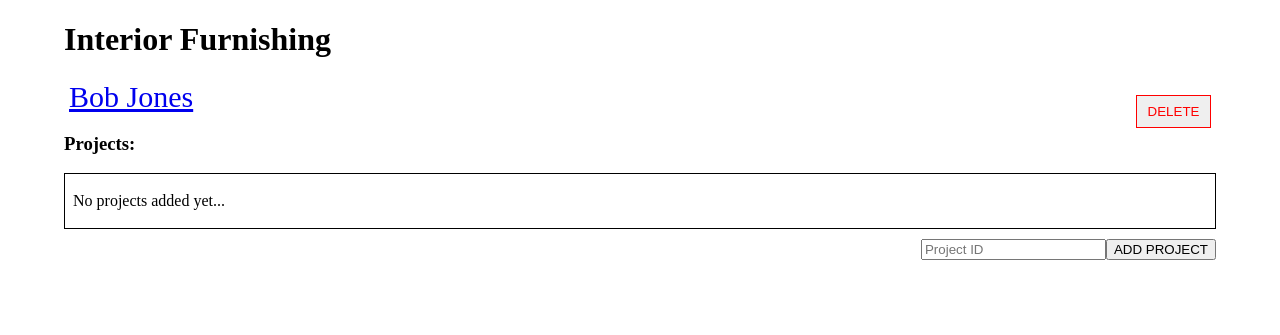
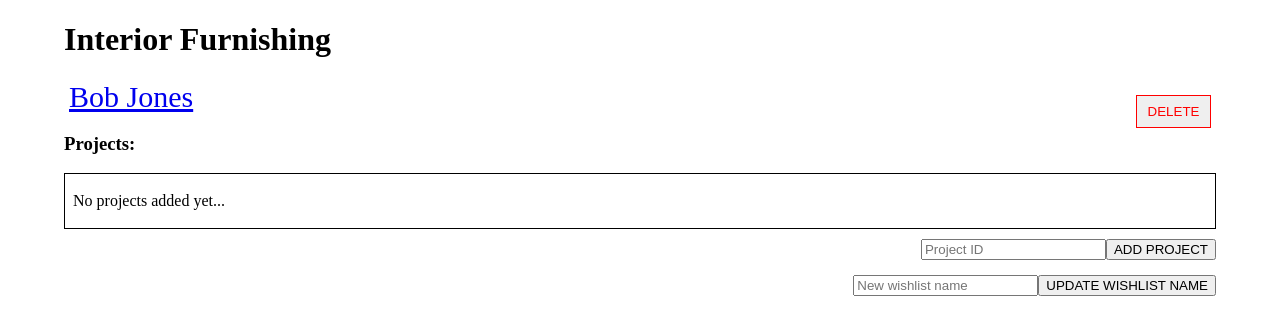
Before and after one commit to JacobZhu-zjc/Creatables, a PHP site: page /wishlist_viewer.php?id=2 in a window 1280 px wide. Shown: the top 335 px of the page. Run offline with PHP 8.4, Linux system fonts and the light colour scheme; a user stored in the database is signed in; data comes from the database, SQL or seed files in the repository.

Commit message:
Added functionality for button with updating name

```diff
--- a/htdocs/wishlist_viewer.php
+++ b/htdocs/wishlist_viewer.php
@@ -123,13 +123,22 @@ if (isset($_SESSION["username"])) {
 </div>
 
 <?php
-    // Optionally displaying the button to add new projects if the current user is the creator
     if ($logged_in_as_creator) {
+        // Optionally displaying the text field to add new projects if the current user is the creator
         echo('<form action="api/add_project_to_wishlist.php" method="post">');
         echo('<input type="text" placeholder="Project ID" name="projectID">');
         echo('<input type="hidden" value="'.$wlid.'" name="wishlistID">');
         echo('<input type="submit" value="ADD PROJECT">');
         echo('</form>');
+
+        echo('<br><br>');
+
+        // Optionally displaying the text field to rename the wishlist if the current user is the creator
+        echo('<form action="api/update_wishlist.php" method="post">');
+        echo('<input type="text" placeholder="New wishlist name" name="wishlistName">');
+        echo('<input type="hidden" value="'.$wlid.'" name="wishlistID">');
+        echo('<input type="submit" value="UPDATE WISHLIST NAME">');
+        echo('</form>');
     }
 ?>
 </body>
```
